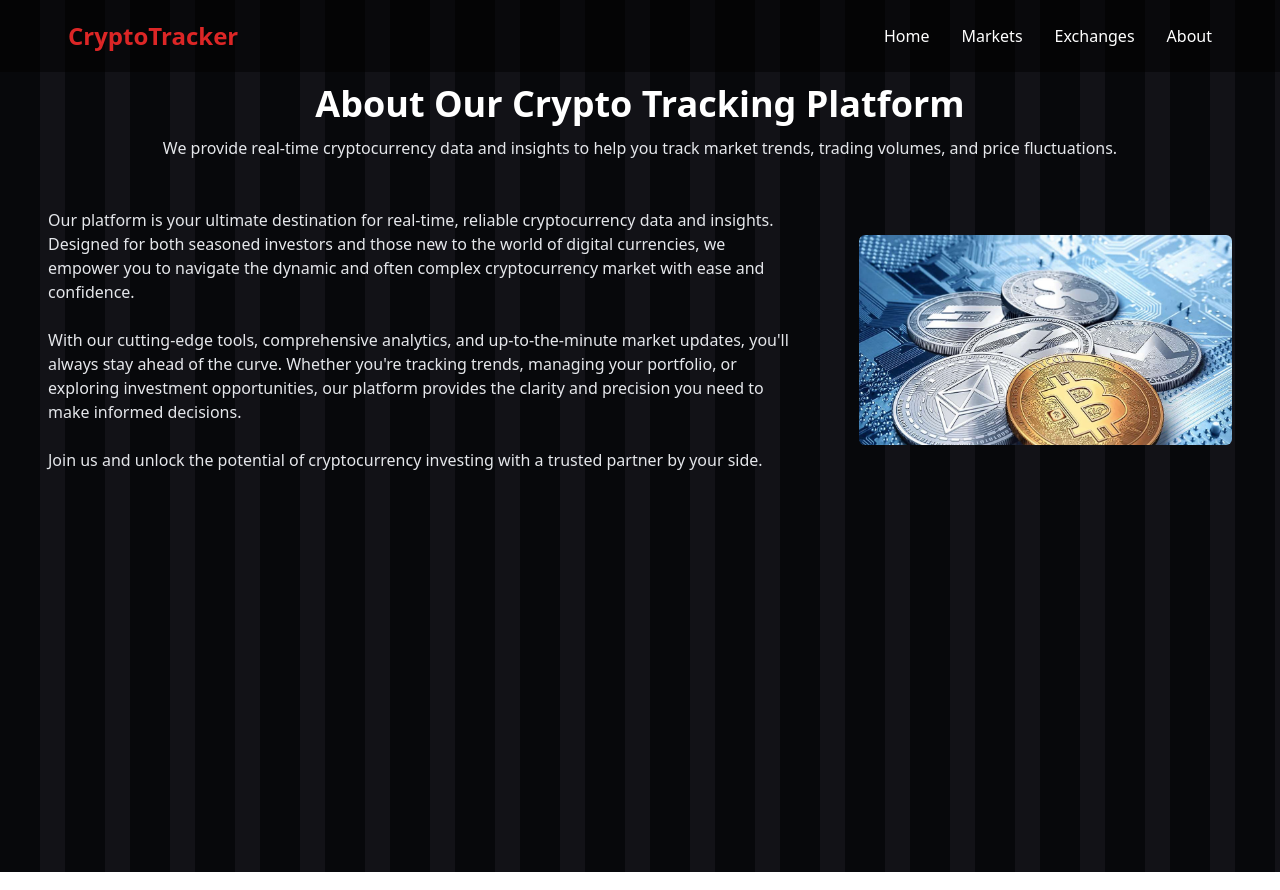
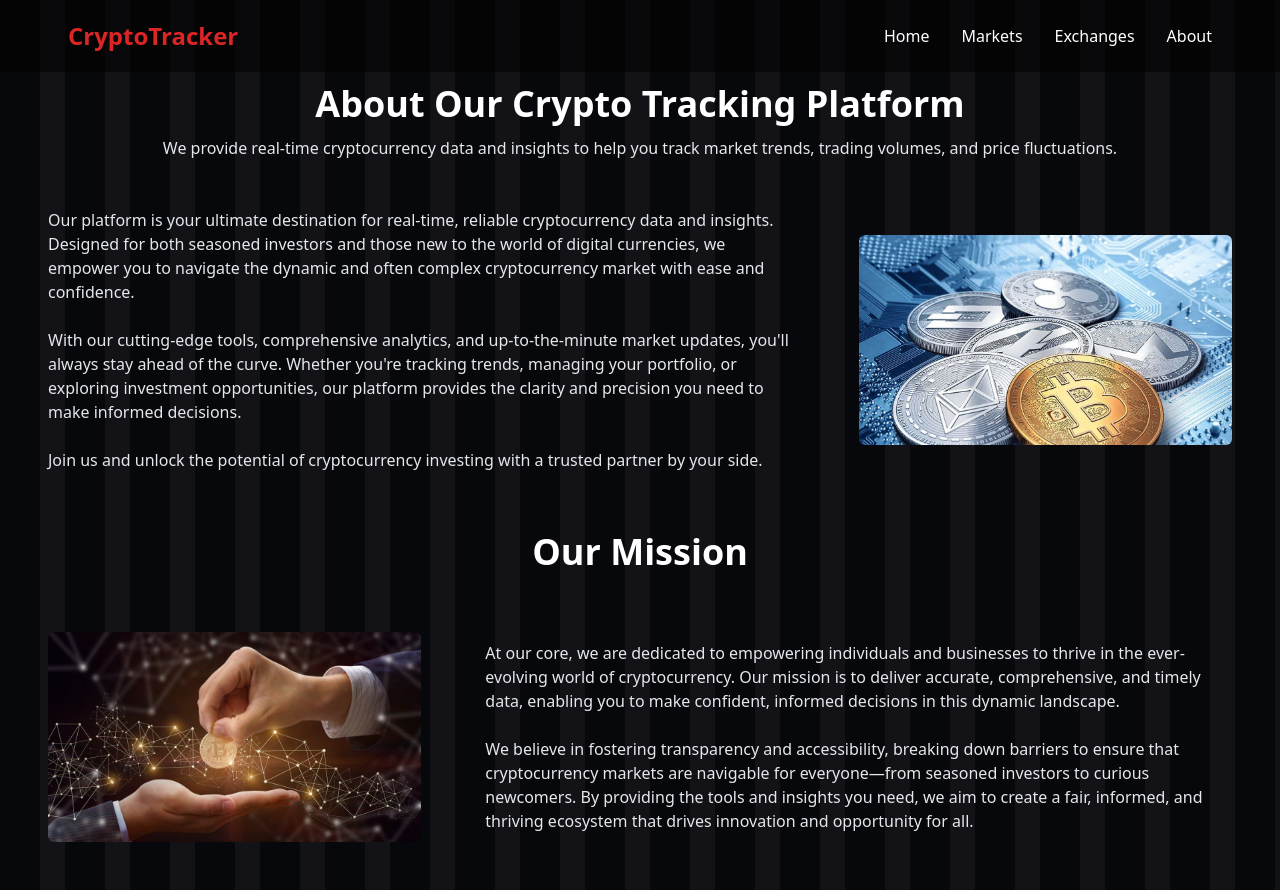
Before and after one commit to khachatryanhovhannes/crypto-website, a Next.js app: page /about in a window 1280 px wide. Built offline with nearby package versions, Linux system fonts and the light colour scheme.

Commit message:
develop: About page second section

```diff
--- a/app/about/page.tsx
+++ b/app/about/page.tsx
@@ -39,7 +39,35 @@ export default function About() {
         </div>
       </div>
 
+      <h1
+        className="text-4xl font-bold p-3 text-white text-center"
+      >
+        Our Mission
+      </h1>
 
+      <div className="flex flex-col lg:flex-row items-center gap-16 py-12">
+        <div className="lg:w-1/3 w-full relative aspect-video">
+          <Image
+            src={image2}
+            fill
+            alt="Cryptocurrency data illustration"
+            className="object-cover rounded-md"
+          />
+        </div>
+        <p className="lg:w-2/3 w-full text-gray-200">
+          At our core, we are dedicated to empowering individuals and businesses
+          to thrive in the ever-evolving world of cryptocurrency. Our mission is
+          to deliver accurate, comprehensive, and timely data, enabling you to
+          make confident, informed decisions in this dynamic landscape.
+          <br />
+          <br />
+          We believe in fostering transparency and accessibility, breaking down
+          barriers to ensure that cryptocurrency markets are navigable for
+          everyone—from seasoned investors to curious newcomers. By providing
+          the tools and insights you need, we aim to create a fair, informed,
+          and thriving ecosystem that drives innovation and opportunity for all.
+        </p>
+      </div>
     </main>
   );
 }
```
